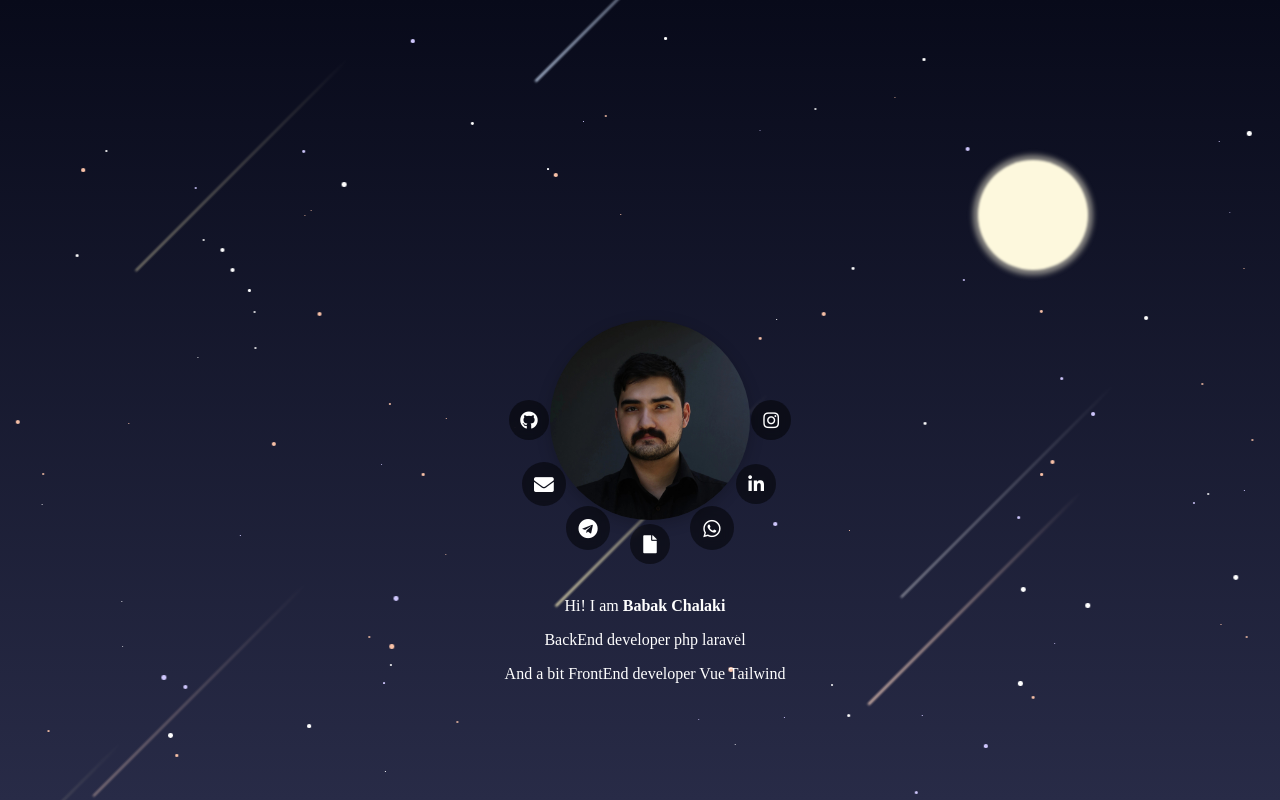
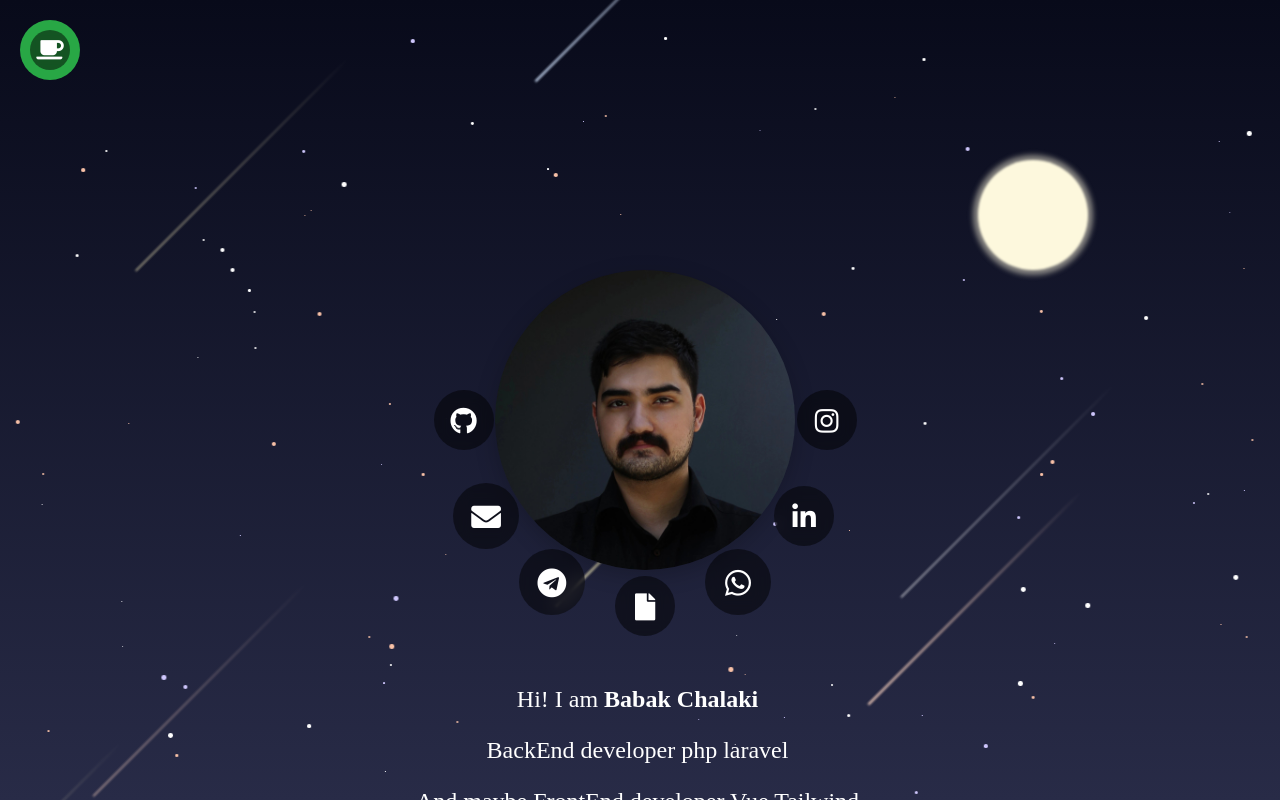
Before and after one commit to Babak-Chalacki/BabakChalaki, a plain HTML site: page index.html in a window 1280 px wide. Drawn offline with nearby package versions, Linux system fonts and the light colour scheme.

Commit message:
add donation , fix zoom screen

```diff
--- a/index.html
+++ b/index.html
@@ -56,6 +56,11 @@
         <div class="sky"></div>
         <span class="moon"></span>
         <div class="glass-container">
+            <a href="https://www.paypal.com/donate" target="_blank" class="donate-box">
+              <span class="icon"><b class="fas fa-coffee"></b></span>
+              <span class="donate-text">Buy me a coffee 🤩</span>
+            </a>
+
             <div class="image-wrapper">
                 <img src="photo.jpg" alt="Centered Image" class="center-image">
                 <a href="https://www.instagram.com/babak_chalakii" target="_blank">
@@ -89,7 +94,7 @@
     <script src="https://cdnjs.cloudflare.com/ajax/libs/typed.js/2.0.11/typed.js"></script>
     <script>
       var typed = new Typed('#typed', {
-        strings: ['<center>Hi! I am <b>Babak Chalaki</b><br><p>BackEnd developer php laravel</p>And a bit FrontEnd developer Vue Tailwind</center>'],
+        strings: ['<center>Hi! I am <b>Babak Chalaki</b><br><p>BackEnd developer php laravel</p>And maybe FrontEnd developer Vue Tailwind</center>'],
         typeSpeed: 40,
         backSpeed: 0,
         loop: false,
--- a/style.css
+++ b/style.css
@@ -178,6 +178,63 @@ j:nth-child(3n+2) {
         pulse 2s infinite;
 }
 
+.donate-box {
+  position: fixed;
+  top: 20px;
+  left: 20px;
+  width: 60px;
+  height: 60px;
+  background-color: #28a745;
+  color: white;
+  border-radius: 50%;
+  display: flex;
+  align-items: center;
+  justify-content: center;
+  cursor: pointer;
+  z-index: 9999;
+  overflow: hidden;
+  transition: all 0.4s ease;
+  white-space: nowrap;
+  padding: 0;
+  text-decoration: none;
+}
+
+.donate-box .icon {
+  display: flex;
+  align-items: center;
+  justify-content: center;
+  font-size: 22px;
+  transition: transform 0.4s ease;
+}
+
+.donate-box .donate-text {
+  margin-left: 10px;
+  opacity: 0;
+  font-size: 14px;
+  transition: opacity 0.4s ease, transform 0.4s ease;
+  transform: translateX(-10px);
+}
+
+/* hover */
+.donate-box:hover {
+  width: 220px;
+  border-radius: 30px;
+  justify-content: flex-start;
+  padding-left: 20px;
+}
+
+.donate-box:hover .donate-text {
+  opacity: 1;
+  font-size: 18px;
+  margin-left: 50px;
+  transform: translateX(0);
+}
+
+.donate-box:hover .icon {
+  transform: translateX(0);
+}
+
+
 @keyframes pulse {
     0% { transform: scale(1); }
     50% { transform: scale(1.1); }
@@ -194,3 +251,9 @@ j:nth-child(3n+2) {
     position: absolute;
     margin-top: 440px;
 }
+
+@media (min-width: 1024px) {
+  .image-wrapper, #typed {
+    zoom: 150%;
+  }
+}
```
